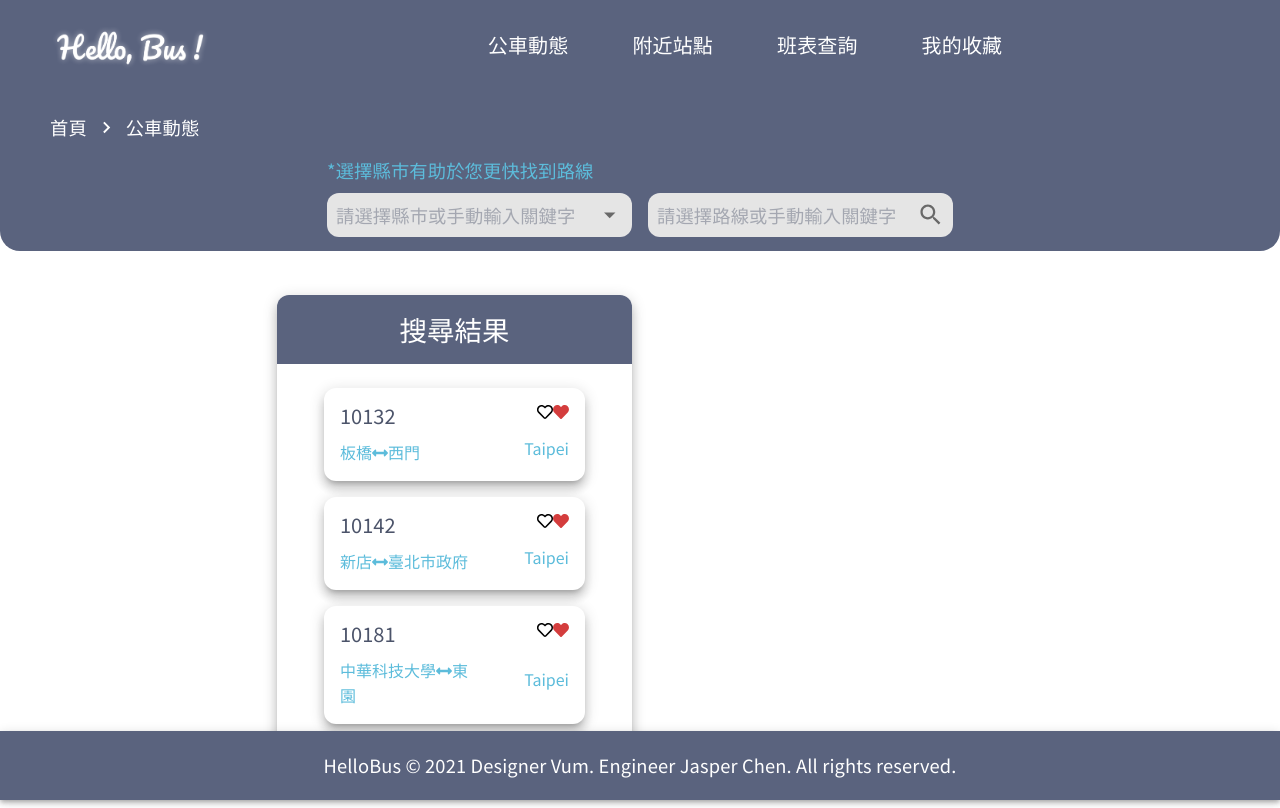
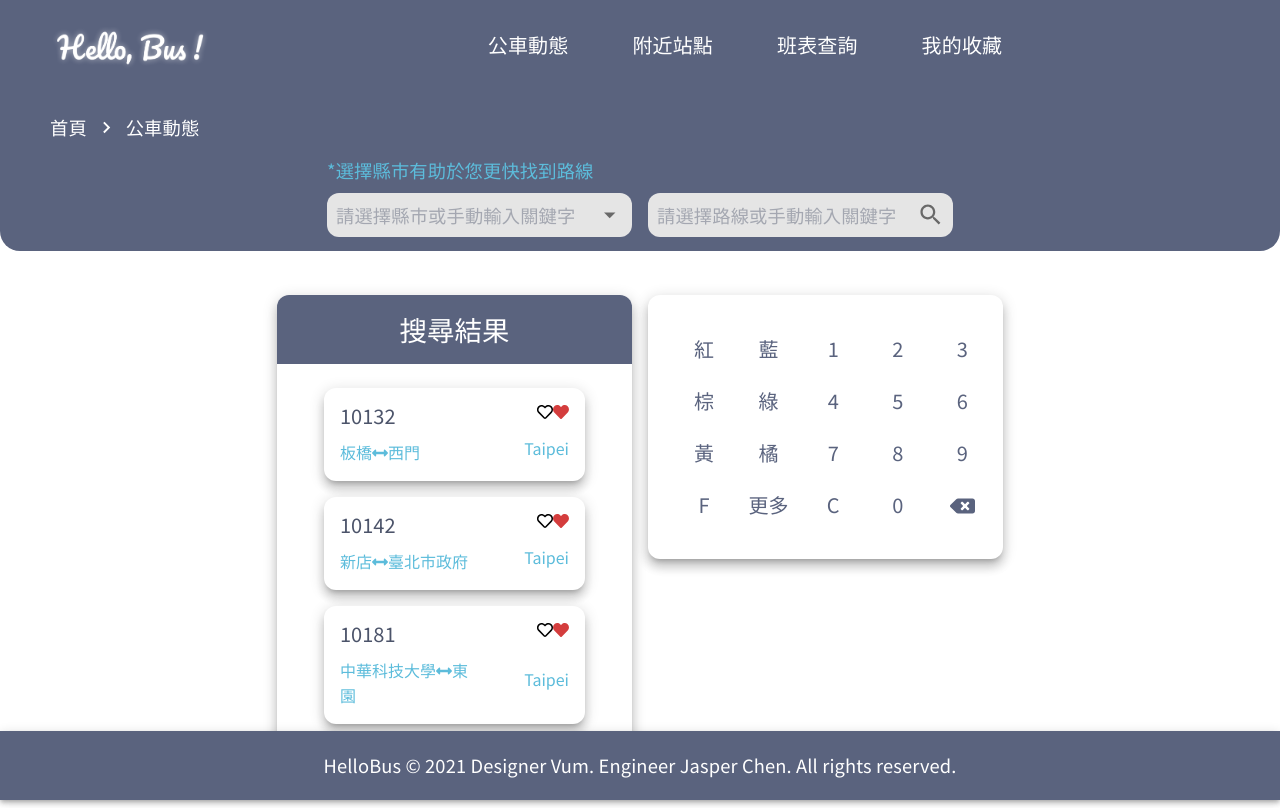
Before and after one commit to jasperdyb/f2e_2021_hello_bus, a Next.js app: page /bus_status in a window 1280 px wide. Built offline with nearby package versions, Linux system fonts and the light colour scheme.

Commit message:
Build search pad

```diff
--- /dev/null
+++ b/components/BusSearchDialPad.tsx
@@ -0,0 +1,229 @@
+import React, { useState, useEffect, createElement } from "react";
+
+import styled from "styled-components";
+import { styled as muiStyled } from "@mui/material/styles";
+import { useForm, useWatch, Controller, SubmitHandler } from "react-hook-form";
+
+import Box from "@mui/material/Box";
+import Card from "@mui/material/Card";
+import CardContent, { cardContentClasses } from "@mui/material/CardContent";
+import Button, { ButtonProps } from "@mui/material/Button";
+import Typography from "@mui/material/Typography";
+import Grid from "@mui/material/Grid";
+
+import {
+  FontAwesomeIcon,
+  FontAwesomeIconProps,
+} from "@fortawesome/react-fontawesome";
+import { faBackspace } from "@fortawesome/free-solid-svg-icons/faBackspace";
+
+interface ColorButtonProps extends ButtonProps {
+  buttonColor?: string;
+  buttonTextColor?: string;
+  buttonHoverColor?: string;
+  buttonHoverTextColor?: string;
+  borderColor?: string;
+}
+
+interface Props extends ColorButtonProps {
+  label?: string | JSX.Element;
+}
+
+const buttons: Array<Props> = [
+  {
+    buttonColor: "#DE6868",
+    buttonTextColor: "white",
+    buttonHoverColor: "#EC7A7A",
+    label: "紅",
+    onClick: () => {},
+  },
+  {
+    buttonColor: "#5274CD",
+    buttonTextColor: "white",
+    buttonHoverColor: "#6787DB",
+    label: "藍",
+    onClick: () => {},
+  },
+  {
+    buttonColor: "#E5E5E5",
+    buttonTextColor: "#4C546A",
+    buttonHoverColor: "#DEDEDE",
+    label: "1",
+    onClick: () => {},
+  },
+  {
+    buttonColor: "#E5E5E5",
+    buttonTextColor: "#4C546A",
+    buttonHoverColor: "#DEDEDE",
+    label: "2",
+    onClick: () => {},
+  },
+  {
+    buttonColor: "#E5E5E5",
+    buttonTextColor: "#4C546A",
+    buttonHoverColor: "#DEDEDE",
+    label: "3",
+    onClick: () => {},
+  },
+  {
+    buttonColor: "#B29076",
+    buttonTextColor: "white",
+    buttonHoverColor: "#C9A58C",
+    label: "棕",
+    onClick: () => {},
+  },
+  {
+    buttonColor: "#83C986",
+    buttonTextColor: "white",
+    buttonHoverColor: "#91D994",
+    label: "綠",
+    onClick: () => {},
+  },
+  {
+    buttonColor: "#E5E5E5",
+    buttonTextColor: "#4C546A",
+    buttonHoverColor: "#DEDEDE",
+    label: "4",
+    onClick: () => {},
+  },
+  {
+    buttonColor: "#E5E5E5",
+    buttonTextColor: "#4C546A",
+    buttonHoverColor: "#DEDEDE",
+    label: "5",
+    onClick: () => {},
+  },
+  {
+    buttonColor: "#E5E5E5",
+    buttonTextColor: "#4C546A",
+    buttonHoverColor: "#DEDEDE",
+    label: "6",
+    onClick: () => {},
+  },
+  {
+    buttonColor: "#EDBE62",
+    buttonTextColor: "white",
+    buttonHoverColor: "#EDC984",
+    label: "黃",
+    onClick: () => {},
+  },
+  {
+    buttonColor: "#E88C59",
+    buttonTextColor: "white",
+    buttonHoverColor: "#F2A478",
+    label: "橘",
+    onClick: () => {},
+  },
+  {
+    buttonColor: "#E5E5E5",
+    buttonTextColor: "#4C546A",
+    buttonHoverColor: "#DEDEDE",
+    label: "7",
+    onClick: () => {},
+  },
+  {
+    buttonColor: "#E5E5E5",
+    buttonTextColor: "#4C546A",
+    buttonHoverColor: "#DEDEDE",
+    label: "8",
+    onClick: () => {},
+  },
+  {
+    buttonColor: "#E5E5E5",
+    buttonTextColor: "#4C546A",
+    buttonHoverColor: "#DEDEDE",
+    label: "9",
+    onClick: () => {},
+  },
+  {
+    buttonColor: "transparent",
+    buttonTextColor: "#4C546A",
+    buttonHoverColor: "#BCC3D9",
+    borderColor: "#8B94B2",
+    label: "F",
+    onClick: () => {},
+  },
+  {
+    buttonColor: "#B1B4BE",
+    buttonTextColor: "white",
+    buttonHoverColor: "#BCC1D1",
+    label: "更多",
+    onClick: () => {},
+  },
+  {
+    buttonColor: "#E5E5E5",
+    buttonTextColor: "#4C546A",
+    buttonHoverColor: "#DEDEDE",
+    label: "C",
+    onClick: () => {},
+  },
+  {
+    buttonColor: "#E5E5E5",
+    buttonTextColor: "#4C546A",
+    buttonHoverColor: "#DEDEDE",
+    label: "0",
+    onClick: () => {},
+  },
+  {
+    buttonColor: "#E5E5E5",
+    buttonTextColor: "#4C546A",
+    buttonHoverColor: "#DEDEDE",
+    label: createElement(FontAwesomeIcon, { icon: faBackspace }),
+    onClick: () => {},
+  },
+];
+
+const BusSearchDialPad: React.FC = () => {
+  return (
+    <PadCard raised>
+      <Grid
+        container
+        columns={5}
+        rowSpacing={2}
+        columnSpacing={1}
+        alignItems={"center"}
+      >
+        {buttons.map((button, index) => (
+          <Grid item xs={1} key={index}>
+            <ColorButton
+              buttonColor={button.buttonColor}
+              buttonTextColor={button.buttonTextColor}
+              onClick={button.onClick}
+              borderColor={button.borderColor}
+            >
+              <Typography typography={"h2"}>{button.label}</Typography>
+            </ColorButton>
+          </Grid>
+        ))}
+      </Grid>
+    </PadCard>
+  );
+};
+const ColorButton = styled(Button)<ColorButtonProps>(
+  ({
+    theme,
+    buttonColor,
+    buttonTextColor,
+    buttonHoverColor,
+    borderColor,
+    buttonHoverTextColor,
+  }) => ({
+    padding: "12px 8px",
+    color: buttonTextColor,
+    backgroundColor: buttonColor,
+    // border: borderColor && `1px solid ${borderColor}`,
+    border: borderColor ? "1px solid " + borderColor : undefined,
+    "&:hover": {
+      backgroundColor: buttonHoverColor,
+      color: buttonHoverTextColor,
+    },
+  })
+);
+const PadCard = muiStyled(Card)(({ theme }) => ({
+  paddingTop: 36,
+  paddingBottom: 36,
+  paddingLeft: 24,
+  paddingRight: 16,
+}));
+
+export default BusSearchDialPad;
--- a/pages/bus_status.tsx
+++ b/pages/bus_status.tsx
@@ -25,6 +25,7 @@ import Background from "components/Background";
 import Navbar, { menu } from "components/Navbar";
 import SearchSelect from "components/SearchSelect";
 import SearchResult from "components/SearchResult";
+import BusSearchDialPad from "components/BusSearchDialPad";
 
 import { CityOptions } from "types/bus";
 
@@ -93,7 +94,9 @@ const BusStatus = () => {
           <Grid item sm={6}>
             <SearchResult />
           </Grid>
-          <Grid item sm={6}></Grid>
+          <Grid item sm={6}>
+            <BusSearchDialPad />
+          </Grid>
         </SearchResultContainer>
       </BusStatusContainer>
     </>
```
